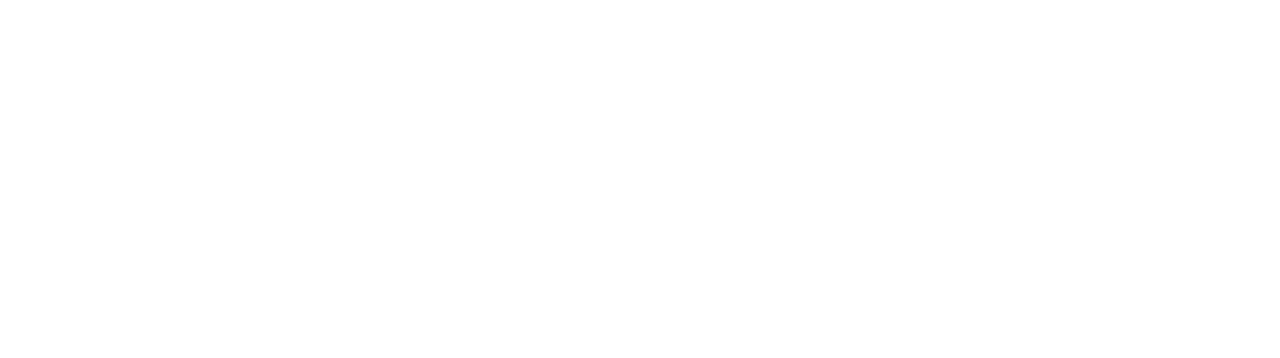
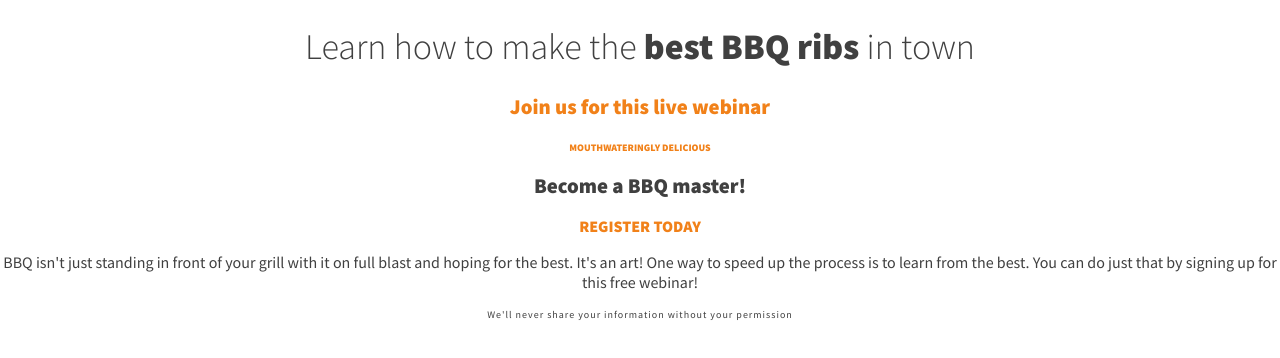
Before and after one commit to mikerobards/bbq-splash-page, a plain HTML site: page index.html in a window 1280 px wide. Drawn offline with Linux system fonts and the light colour scheme.

Commit message:
style font

```diff
--- a/css/style.css
+++ b/css/style.css
@@ -0,0 +1,45 @@
+body {
+    margin: 0;
+    font-family: 'Source Sans Pro', sans-serif;
+    font-size: 1rem;
+    color: #404040;
+    text-align: center;
+}
+
+h1 {
+    font-size: 2.25rem;
+    font-weight: 300;
+}
+
+h1 + p {
+    color: #F18119;
+    font-weight: 900;
+    font-size: 1.3125rem;
+}
+
+h2 {
+    font-size: 1.3125rem;
+}
+
+h2 + p {
+    color: #F18119;
+    font-weight: 900;
+    font-size: 1rem;
+    text-transform: uppercase;
+}
+
+.top-text {
+    font-size: 0.625rem;
+    font-weight: 900;
+    color: #F18119;
+    text-transform: uppercase;
+}
+
+.fine-print {
+    font-size: 0.625rem;
+    letter-spacing: 1px;
+}
+
+strong {
+    font-weight: 900;
+}
--- a/index.html
+++ b/index.html
@@ -1,25 +1,36 @@
 <!DOCTYPE html>
 <html lang="en">
-<head>
-    <meta charset="UTF-8">
-    <meta http-equiv="X-UA-Compatible" content="IE=edge">
-    <meta name="viewport" content="width=device-width, initial-scale=1.0">
-    <link rel="stylesheet" href="css/style.css">
+  <head>
+    <meta charset="UTF-8" />
+    <meta http-equiv="X-UA-Compatible" content="IE=edge" />
+    <meta name="viewport" content="width=device-width, initial-scale=1.0" />
+    <link rel="stylesheet" href="css/style.css" />
+    <link
+      href="https://fonts.googleapis.com/css?family=Source+Sans+Pro:300,400,900&display=swap"
+      rel="stylesheet"
+    />
     <title>Become a BBQ Master!</title>
-</head>
-<body>
+  </head>
+  <body>
     <div class="intro">
-        <h1></h1>
-        <p></p>
-        <p class="top-text"></p>
+      <h1>Learn how to make the <strong>best BBQ ribs</strong> in town</h1>
+      <p>Join us for this live webinar</p>
+      <p class="top-text">Mouthwateringly delicious</p>
     </div>
 
     <div class="main-content">
-        <h2></h2>
-        <p></p>
-        <p></p>
-        <!-- form -->
-        <p class="fine-print"></p>
+      <h2>Become a BBQ master!</h2>
+      <p>Register Today</p>
+      <p>
+        BBQ isn't just standing in front of your grill with it on full blast and
+        hoping for the best. It's an art! One way to speed up the process is to
+        learn from the best. You can do just that by signing up for this free
+        webinar!
+      </p>
+      <!-- form -->
+      <p class="fine-print">
+        We'll never share your information without your permission
+      </p>
     </div>
-</body>
+  </body>
 </html>
```
